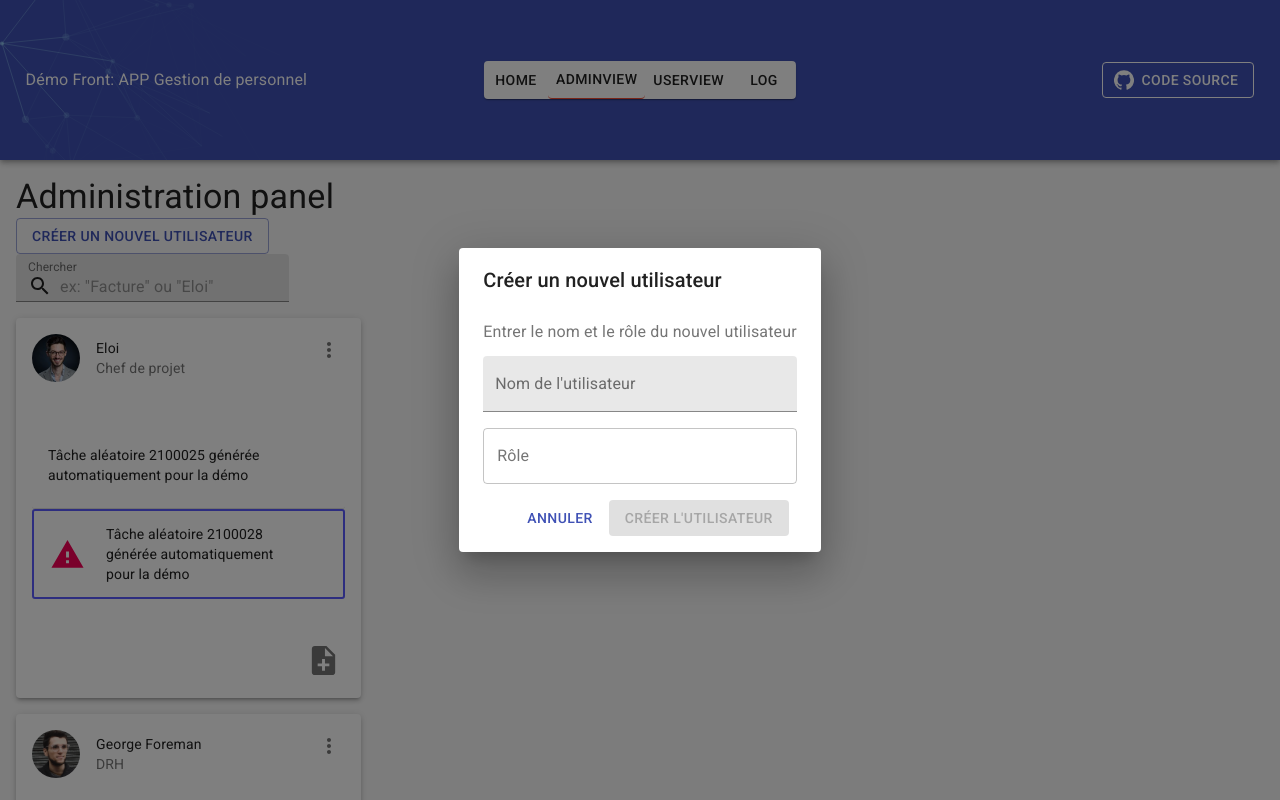
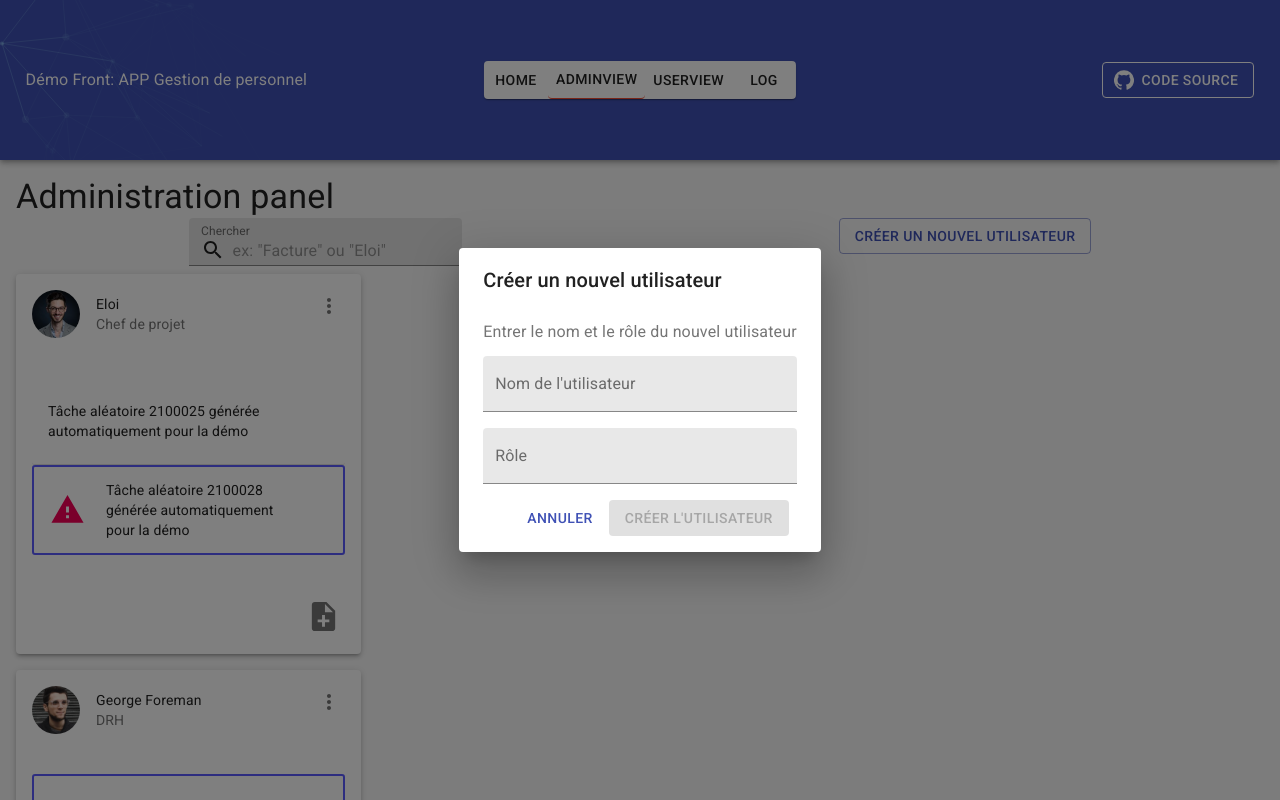
Before and after one commit to bahuet/taskApp, a React (Create React App) app: page /adminview in a window 1280 px wide. Both pictures are taken after a click on the button "CRÉER UN NOUVEL UTILISATEUR". Shown: the top 800 px of the page. Built offline with nearby package versions, Linux system fonts and the light colour scheme.

Commit message:
toTopButton.js

```diff
--- a/src/Components/Card/TodosCard.js
+++ b/src/Components/Card/TodosCard.js
@@ -19,7 +19,8 @@ import {
   IconButton,
   ClickAwayListener,
   Button,
-  Tooltip
+  Tooltip,
+  Typography
 } from "@material-ui/core";
 
 
@@ -81,14 +82,14 @@ export default ({ user, userTodos, actions, deleteUser, editUser, setFocus, admi
                 )
               })}
             </List>
-            : <p style={{ color: 'grey' }}>Cet utilisateur n'a pas de tâches</p>}
+            : <Typography color='textSecondary'>Cet utilisateur n'a pas de tâches</Typography>}
         </CardContent>
 
         {admin && <CardActions>
           <Tooltip title={TooltipText} >
             <IconButton onClick={() => setCreateTaskStatus(true)} className={classes.right}
               onMouseEnter={() => setMouseOverNewTaskButton(true)} onMouseLeave={() => setMouseOverNewTaskButton(false)}>
-              <NoteAddIcon fontSize="large" style={mouseOverNewTaskButton ? { color: 'green' } : {}} />
+              <NoteAddIcon fontSize="large" style={mouseOverNewTaskButton ? { color: 'darkgreen' } : {}} />
             </IconButton>
           </Tooltip>
 
--- a/src/Components/Dialogs/CreateUserDialog.js
+++ b/src/Components/Dialogs/CreateUserDialog.js
@@ -84,7 +84,7 @@ export default ({ users, open, closeDialog, setNotification }) => {
               {...params}
               label="Rôle"
               margin="normal"
-              variant="outlined"
+              variant="filled"
               fullWidth
               InputProps={{ ...params.InputProps, type: 'search' }}
             />
--- a/src/Components/MainPages/AdminView.js
+++ b/src/Components/MainPages/AdminView.js
@@ -1,7 +1,7 @@
 import React, { useState } from 'react'
 import CreateUserDialog from '../Dialogs/CreateUserDialog'
 import useInput from '../../useHooks/useInput'
-import { Typography, TextField, Grid, Button, Tooltip, IconButton } from "@material-ui/core";
+import { Typography, TextField, Grid, Button, Tooltip, IconButton, Fab } from "@material-ui/core";
 import TodosCard from '../Card/TodosCard'
 import SearchBox from '../Secondary/SearchBox'
 
@@ -14,7 +14,10 @@ const AdminView = ({ users, todos, setNotification }) => {
   // Filtre
   const normalizeString = str => str.toLowerCase().normalize("NFD").replace(/[\u0300-\u036f]/g, "")
   const AIncludesB = (stringA, stringB) => normalizeString(stringA).includes(normalizeString(stringB))
-  const getUserRole = userId => users.userList.find(u => u.id === userId).role
+  const getUserRole = userId => {
+    const user = users.userList.find(u => u.id === userId)
+    return user ? user.role : ''
+  }
 
   //Logique pour le filtre
   // Le filtrage est appliqué sur les tasks, user.name, user.role
@@ -33,20 +36,31 @@ const AdminView = ({ users, todos, setNotification }) => {
   return (
     <div style={{ padding: '1em', margin: '0 0 0 0' }}>
       <Typography variant='h4'> Administration panel </Typography>
-      <Button variant="outlined" color="primary" onClick={() => setCreateUserDialogStatus(true)}>
-        Créer un nouvel utilisateur</Button>
 
+      <Grid
+        container
+        direction="row"
+        justify="space-around"
+        alignItems="flex-start"
+        spacing={4}
+      >
+
+        <Grid item >
+          <SearchBox tasksFilter={tasksFilter} />
+        </Grid>
+
+        <Grid item  >
+          <Button variant="outlined" color="primary" onClick={() => setCreateUserDialogStatus(true)}>
+            Créer un nouvel utilisateur</Button>
+        </Grid>
+
+      </Grid>
 
       <Grid container spacing={2}
         direction="row"
         justify="flex-start"
         alignItems="stretch">
 
-        <Grid item xs={12} >
-
-          <SearchBox tasksFilter={tasksFilter} />
-
-        </Grid>
 
         {filteredUsers.map((user) => (
           <Grid item xs={12} key={user.id}>
--- a/src/Components/Secondary/Layout.js
+++ b/src/Components/Secondary/Layout.js
@@ -2,6 +2,7 @@ import React, { useEffect } from "react";
 import { makeStyles } from '@material-ui/core/styles';
 import '../../assets/css/Layout.css'
 import animation from '../../assets/helpers/animation'
+import ToTopButton from './ToTopButton'
 import { AppBar, Toolbar, Typography, Paper, Button } from "@material-ui/core";
 import {
   NavLink, Link
@@ -21,6 +22,7 @@ const Layout = (props) => {
   // Todo: Intégrer le layout et les inline stylings en JSS
 
   return (
+    <>
       <Paper
         elevation={0}
         style={{ padding: '0 0 35px 0', margin: '0 0 0 0', backgroundColor: "#fafafa" }} >
@@ -55,6 +57,8 @@ const Layout = (props) => {
 
         {props.children}
       </Paper >
+      <ToTopButton />
+    </>
   )
 }
 export default Layout;
--- /dev/null
+++ b/src/Components/Secondary/ToTopButton.js
@@ -0,0 +1,46 @@
+import React, { useState } from 'react';
+import { makeStyles } from '@material-ui/core/styles';
+
+import { Fab, Fade } from "@material-ui/core";
+import Tooltip from '@material-ui/core/Tooltip';
+import UpIcon from '@material-ui/icons/KeyboardArrowUp';
+const useStyles = makeStyles(theme => ({
+
+  absolute: {
+    position: 'fixed',
+    bottom: theme.spacing(2),
+    right: theme.spacing(3),
+  },
+}));
+export default () => {
+  const classes = useStyles();
+  const [visible, setVisible] = useState(false)
+
+  const checkScroll = () => {
+    if (window.scrollY > 200) {
+      setVisible(true)
+    } else {
+      setVisible(false)
+
+    }
+  }
+
+  const scrollUp = () => {
+    window.scroll(0, 0)
+    setVisible(false)
+  }
+
+  //je peux faire avec react?
+  window.addEventListener('scroll', checkScroll)
+
+  return (
+    <Fade in={visible}>
+      < Tooltip placement="top-start" title="Remonter en haut de la page">
+        <Fab onClick={scrollUp} color="primary" className={classes.absolute}>
+          <UpIcon />
+        </Fab>
+      </Tooltip>
+
+    </Fade>
+  )
+}
--- a/src/assets/helpers/animation.js
+++ b/src/assets/helpers/animation.js
@@ -1,7 +1,7 @@
 import { TweenLite } from 'gsap';
 
-// Code pillé sur codepen, juste un peu modifié pour changer la taille etc
-// click animation ajoutée pour le fun
+// Code pillé sur codepen,  un peu modifié pour changer la taille etc
+// +  clickAnimation ajoutée pour le fun
 
 export default () => {
 
@@ -136,14 +136,14 @@ export default () => {
       for (var i in points) {
         // detect points in range
         if (Math.abs(getDistance(target, points[i])) < 4000) {
-          points[i].active = clickAnimation ? 0.4 : 0.3;
-          points[i].circle.active = clickAnimation ? .9 : 0.6;
+          points[i].active = clickAnimation ? 0.4 : 0.2;
+          points[i].circle.active = clickAnimation ? .9 : 0.4;
         } else if (Math.abs(getDistance(target, points[i])) < 20000) {
-          points[i].active = clickAnimation ? 0.12 : 0.08;
-          points[i].circle.active = clickAnimation ? 0.6 : 0.2;
+          points[i].active = clickAnimation ? 0.12 : 0.06;
+          points[i].circle.active = clickAnimation ? 0.6 : 0.1;
         } else if (Math.abs(getDistance(target, points[i])) < 40000) {
           points[i].active = clickAnimation ? 0.1 : 0.02;
-          points[i].circle.active = clickAnimation ? 0.15 : 0.1;
+          points[i].circle.active = clickAnimation ? 0.15 : 0.05;
         } else {
           points[i].active = 0;
           points[i].circle.active = 0;
```
Lines whose indentation alone changed are shown as unchanged.
